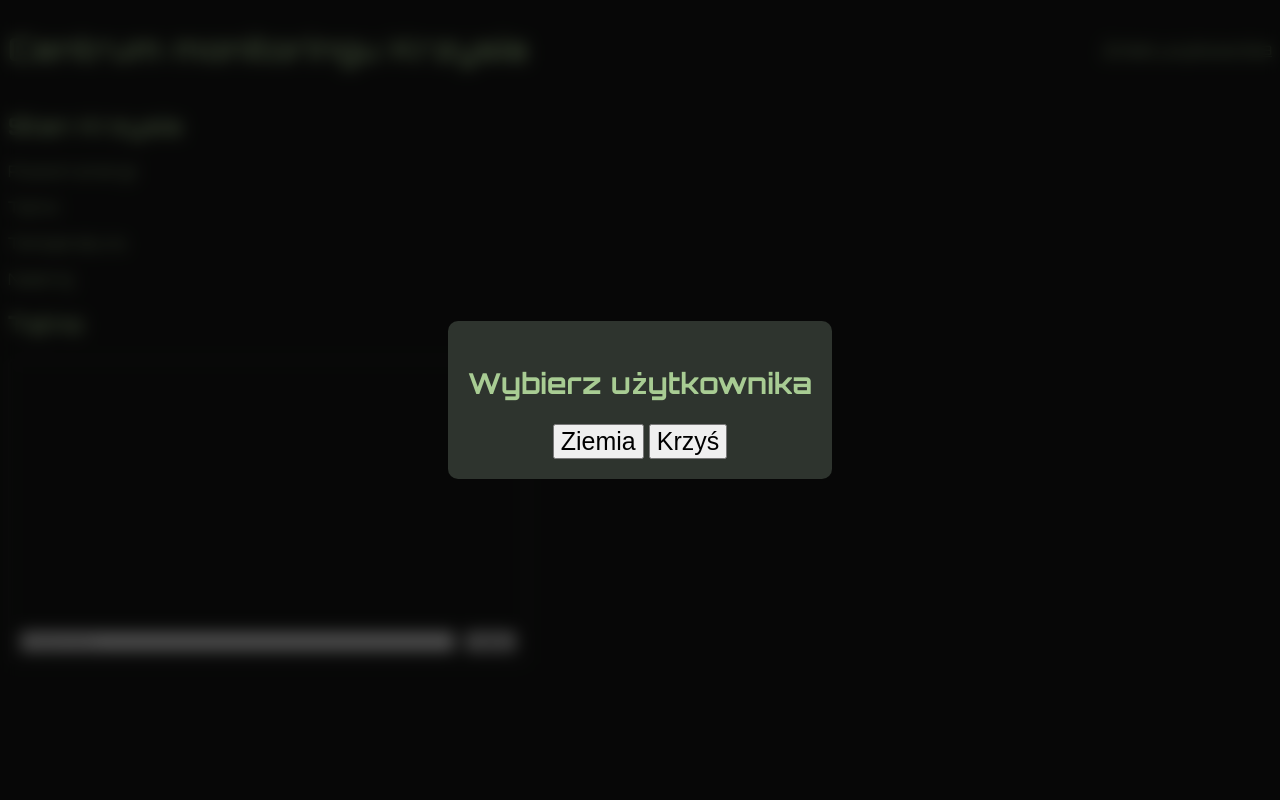
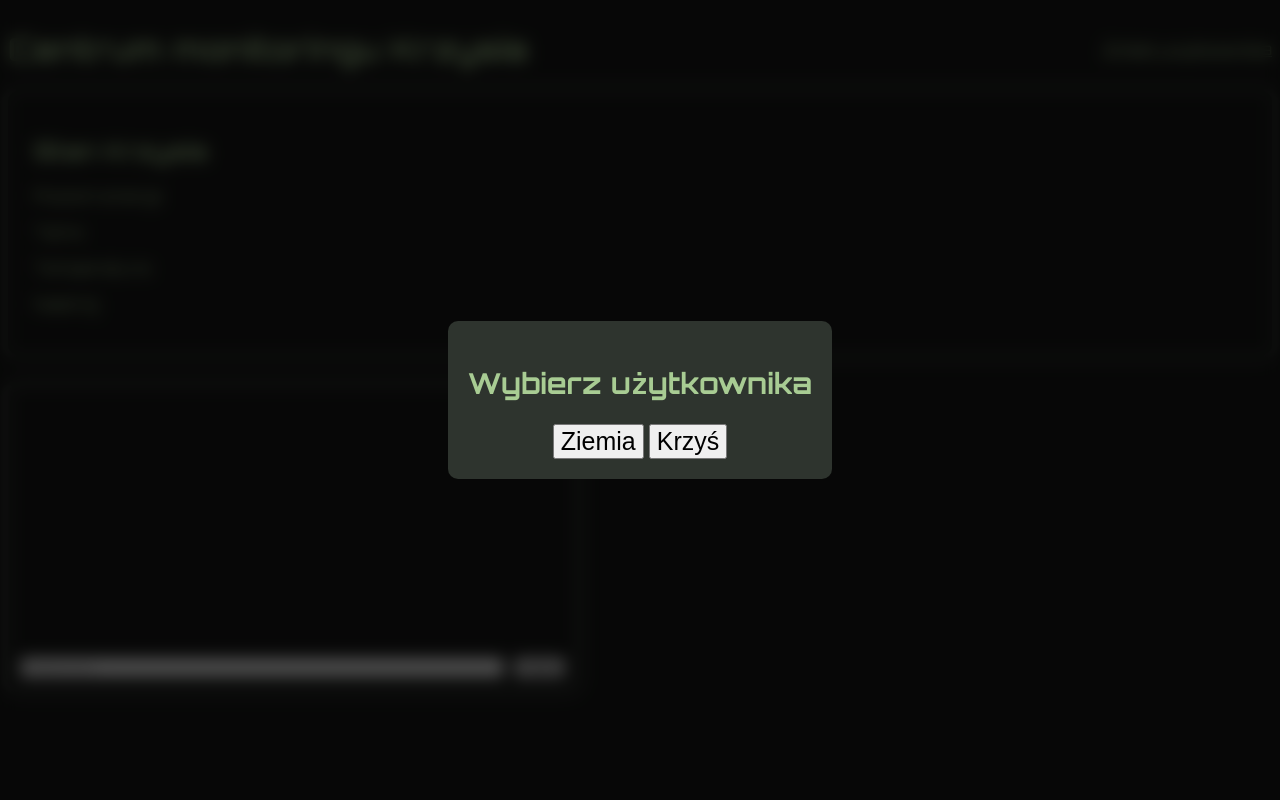
Before and after one commit to mikod4/Rekrutacja_PWr_in_Space, a Flask app: page / in a window 1280 px wide. Run offline with Flask 3, Linux system fonts and the light colour scheme; some libraries are stand-ins or nearby versions.

Commit message:
Loading more messages and visuals
- added more visual features like box-shadow (hope is looks better)
- added functionality to scroll up and if scrollbar hits top of messages load more if exists

```diff
--- a/zadanie_3/app.py
+++ b/zadanie_3/app.py
@@ -1,4 +1,4 @@
-from flask import Flask, render_template, jsonify
+from flask import Flask, render_template, jsonify, request
 from flask_socketio import SocketIO, join_room
 from time import sleep
 import database
@@ -13,7 +13,9 @@ stats = stats_generator.Stats()
 
 @app.route("/history", methods=["GET"])
 def get_recent_history():
-    rows = database.get_recent_messages(10)
+    offset = request.args.get('offset', default=0, type=int)
+
+    rows = database.get_recent_messages(limit=10, offset=offset)
 
     messages = []
     for row in rows:
--- a/zadanie_3/static/style.css
+++ b/zadanie_3/static/style.css
@@ -53,19 +53,35 @@ header {
     cursor: pointer;
 }
 
+main {
+    display: flex;
+    flex-direction: column;
+    align-items: safe;
+    gap: 30px;
+}
+
+#stats-container {
+    padding: 2%;
+    border-radius: 10px;
+    box-shadow: 0 0 5px 5px #3b3f3b;
+}
+
+#communication {
+    max-width: 45%;
+}
+
 #chat-container {
     display: flex;
     flex-direction: column;
     padding: 5px;
     border: 2px solid #2e312e;
-    border-radius: 5px;
-    max-width: 40%;
+    border-radius: 10px;
+    box-shadow: 0 0 5px 5px #3b3f3b;
 }
 
 #chat-history {
     flex-grow: 1;
     padding: 5px;
-    padding-right: 20px;
     overflow-y: auto;
     display: flex;
     flex-direction: column;
--- a/zadanie_3/templates/index.html
+++ b/zadanie_3/templates/index.html
@@ -10,7 +10,7 @@
     <link href="https://fonts.googleapis.com/css2?family=Orbitron:wght@400..900&display=swap" rel="stylesheet">
 
     <link rel="stylesheet" href="{{ url_for('static', filename='style.css') }}">
-    <title>Document</title>
+    <title>Centrum monitoringu Krzysia</title>
 </head>
 
 <body>
@@ -29,16 +29,14 @@
 
     <main>
         <section id="status-data">
-            <h2>Stan Krzysia</h2>
+            <div id="stats-container">
+                <h2>Stan Krzysia</h2>
 
-            <p id="energy">Poziom energii</p>
-            <p id="pulse">Tętno</p>
-            <p id="temperature">Temperatura</p>
-            <p id="mood">Nastrój</p>
-        </section>
-
-        <section id="graph">
-            <h2>Tętno</h2>
+                <p id="energy">Poziom energii</p>
+                <p id="pulse">Tętno</p>
+                <p id="temperature">Temperatura</p>
+                <p id="mood">Nastrój</p>
+            </div>
         </section>
 
         <section id="communication">
```
Also changed, not shown: zadanie_3/database.py (+4 -3 lines), zadanie_3/static/script.js (+57 -8 lines).
